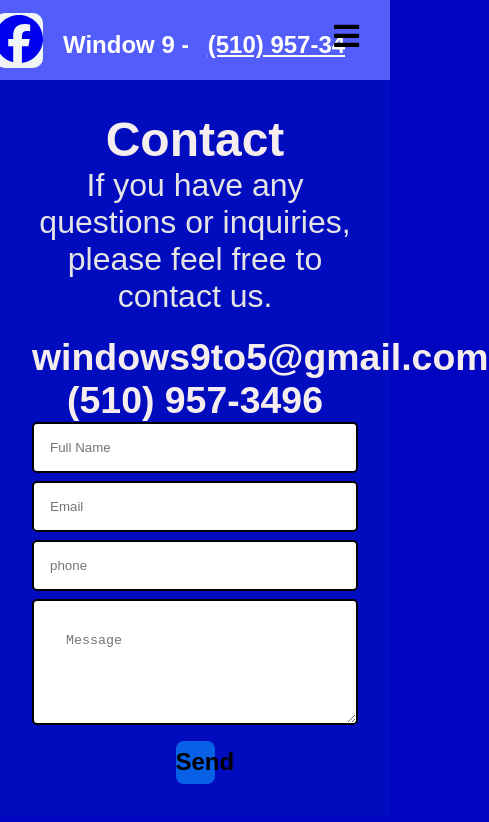
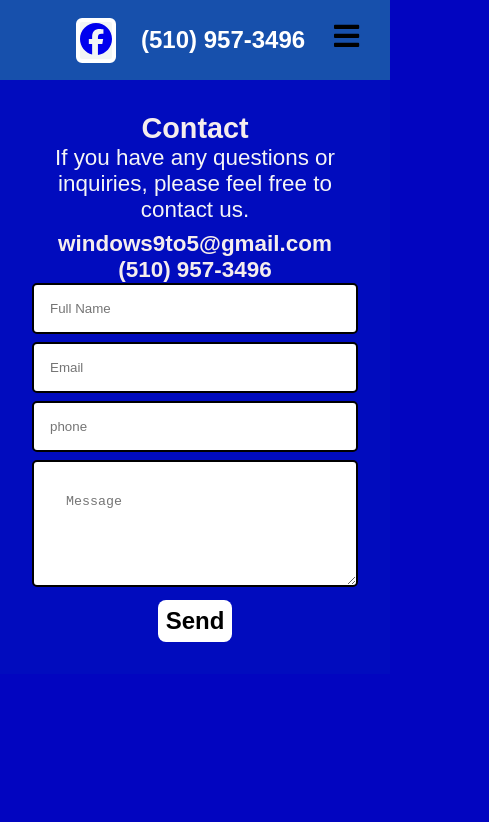
Before and after one commit to mike-hakimi/healthyhomica, a React (Create React App) app: page /contact in a window 390 px wide. Shown: the top 822 px of the page, 489 px wide, since content can reach past the window. Built offline with nearby package versions, Linux system fonts and the light colour scheme.

Commit message:
made some new style for navbar

```diff
--- a/src/Routes/Contact.js
+++ b/src/Routes/Contact.js
@@ -7,7 +7,7 @@ function Contact(){
 
     <h1>Contact</h1>
     <p>If you have any questions or inquiries, please feel free to contact us.</p>
-    <h3>windows9to5@gmail.com</h3>
+    <h3 className="email-class">windows9to5@gmail.com</h3>
     <h3>(510) 957-3496</h3>
        <form className="form-class">
         {/* Your contact form fields */}
@@ -15,7 +15,7 @@ function Contact(){
         <input className="inputs" type="email" placeholder="Email"/>
         <input className="inputs" type="phone" placeholder="phone"/>
         <textarea placeholder="Message"></textarea>
-        <button type="submit">Send</button>
+        <button className="button" type="submit">Send</button>
 
         </form>
         </section>
--- a/src/Routes/Home.js
+++ b/src/Routes/Home.js
@@ -4,12 +4,12 @@ import Services from "./Services";
 import Contact from "./Contact";
 import Footer from "./Footer";
 import GoogleMap from"../Routes/GoogleMap";
-import '../cssComponents/Home.css';
+import '../cssComponents/Home.css'
 function Home(){
     return (
         <div className="home">
-         <img id="home-img" src={process.env.PUBLIC_URL + '/images/main.png'} alt="window 9 5" />
-
+         <img id="home-img" src={process.env.PUBLIC_URL + '/images/main.png'}
+          alt="window 9 5" />
           <Services />
           <GoogleMap />
           <Contact />
--- a/src/component/Navbar.css
+++ b/src/component/Navbar.css
@@ -5,7 +5,8 @@
   }
 
   .navbar {
-    background: #19191a;
+    /* background: #19191a; */
+    background-color: #021e4b;
     height: 80px;
     display: flex;
     justify-content: center;
@@ -111,6 +112,7 @@
     border-radius: 10px;
     font-size: 3rem;
     list-style: none;
+    border: 4px solid white;
    }
 
   .window-9-5-nav{
@@ -118,46 +120,84 @@
     display: none;
  }
 
+
+
  @media screen and (max-width: 960px) {
+
+
+  .navbar .navbar-container .phone-link-top {
+    display: none;
+
+}
+
+
   .NavbarItems {
     position: relative;
   }
 
  .faClass {
    background-color: rgb(242, 245, 245);
-     border-radius: 10px;
-     font-size: 3rem;
+   border-radius: 6px;
+   font-size: 2rem;
    list-style: none;
-     margin-right: 0px;
+   text-decoration: none;
+  display: flex;
+align-self: center;
+color: #535efa;
+/* margin: 15px; */
+border: 4px solid white;
+margin: 15px;
+padding: 0;
+
   };
 
-    .navbar-windo {
+  .navbar-window {
     display: none;
   }
+
   .faClassAndWinow {
     display: flex;
     flex-direction: row;
-      justify-content: center;
+    justify-content: space-between;
     justify-items: center;
     align-items: center;
-      padding: 20px;
-      margin-right: 150px;
-     width: 100vw;
+    padding: 1px;
+    margin-right: 140px;
+   width: 100%;
    }
+
+   /* .faClassAndWinow {
+     display: flex;
+    flex-direction: row;
+    align-items: center;
+    text-align: center;
+    padding: 10px;
+    margin-right: 140px;
+    width: 100%;
+    position: relative;
+
+  } */
+
   .window-9-5-nav{
-      padding: 20px;
-      margin-top: 10px;
-      font-size: 1rem;
+    /* padding: 10px;
+    margin-right: px; */
+    width: 100%;
+    font-size: 0.7rem;
     text-align: center;
     overflow: hidden;
     text-overflow: ellipsis;
     color: white;
     display: block;
     white-space: nowrap;
+    font-weight: bolder
  };
-   .window-9-5-nav h1 .phone-link{
-    color: white;
+
+
+ .phone-link{
+
+  text-decoration: none;
  }
+
   .nav-menu {
     display: flex;
     flex-direction: column;
@@ -169,8 +209,9 @@
     transition: all 0.5s ease;
   }
   .navbar {
-      background-color: #535efa;
+    background-color:  #1750ac;
   }
+
   .nav-menu.active {
     background-color: #00076e;
     /* background: #19191a; */
@@ -207,7 +248,9 @@
     left: 0;
     transform: translate(25%, 50%);
     display: none;
+
   }
+
 
   .menu-icon {
     display: block;
@@ -218,4 +261,6 @@
     font-size: 1.8rem;
     cursor: pointer;
   }
+
+
 }
--- a/src/component/Navbar.js
+++ b/src/component/Navbar.js
@@ -28,7 +28,20 @@ function Navbar (){
 
                 />
                 Windows 9 - 5
+
               </Link>
+              <li>
+                  <h1>
+                    <a class="phone-link-top" href="tel:+15109573496"
+                  style={{
+                    color:'white',
+                    textDecoration: 'none',
+                    listStyle:'none'
+                }}
+                  >(510) 957-3496</a>
+                    </h1>
+                </li>
+
               <div className="menu-icon" onClick={handleClick}>
                 {click ? <FaTimes /> : <FaBars />}
               </div>
@@ -63,31 +76,13 @@ function Navbar (){
                         Contact
                     </NavLink>
                 </li>
-                {/* <li className="nav-item">
-                    <NavLink to="/contact" style={{color: 'whitesmoke'}} className={({ isActive}) => "nav-links" + (isActive ? " activated" : "")}
-                    onClick={closeMobileMenu}
-                    >
-                       (510) 957-3496
-                    </NavLink>
-                </li> */}
-                <ul>
-                {/* <li className="faClass">
-                <a   href="https://www.facebook.com/Windows9to5?mibextid=9R9pXO"
-                               style={{ fontSize: '50px', padding: '15px', color:'rgb(54, 129, 250)' }}
-                              >
-                                <FontAwesomeIcon icon={faFacebook}/>
-                              </a>
-                </li> */}
-                {/* <li className="window-9-5-nav">
-                  <h1>
-                    Window 9 - 5
-                  </h1>
-                </li> */}
-              </ul>
+
+
               </ul>
 
             </div>
             <ul className="faClassAndWinow">
+
                  <li className="faClass">
                 <a   href="https://www.facebook.com/Windows9to5?mibextid=9R9pXO"
                               //  style={{ fontSize: '50px', padding: '15px', color:'rgb(54, 129, 250)' }}
@@ -95,15 +90,18 @@ function Navbar (){
                                 <FontAwesomeIcon icon={faFacebook}/>
                      </a>
                 </li>
+
                 <li className="window-9-5-nav">
-                  <h1>
-                    Window 9 - 5
-                  </h1>
+                  <h1><a class="phone-link" href="tel:+15109573496"
+                   style={{
+                    color:'white',
+                    textDecoration: 'none',
+                     padding:'10px',
+                     fontSize: '1.5rem'
+                     }}>(510) 957-3496</a>
+                      </h1>
                 </li>
-                <li className="window-9-5-nav">
-                  <h1><a class="phone-link" href="tel:+15109573496" style={{color:'white'}}>(510) 957-3496</a>
-</h1>
-                </li>
+
               </ul>
           </nav>
         </IconContext.Provider>
--- a/src/cssComponents/Contact.css
+++ b/src/cssComponents/Contact.css
@@ -11,7 +11,7 @@
 }
 
 #contact p {
-    color: rgb(23, 21, 21);
+    color: black;
     margin-bottom: 1.3rem;
     font-family: Arial, Helvetica, sans-serif;
 }
@@ -39,13 +39,13 @@
     height: 15vh;
 }
 
-#contact button {
+#contact .button {
     background-color: white;
     color: black;
     border: none;
     cursor: pointer;
     height: 4vh;
-    width: 6vw;
+    width: 5vw;
     font-size: 1.5rem;
     border-radius: 8px;
     font-weight: bolder;
@@ -59,88 +59,14 @@
 }
 
 
-
-
-
-
-
-
-/* #contact {
-    background-color: rgba(169, 214, 251, 0.996);
-    padding: 2rem;
-    text-align: center;
-    font-size: 2rem;
-    font-family: Arial, Helvetica, sans-serif;
-}
-
-#contact h2{
-    color: #09bef0;
-}
-
-#contact p{
-    color: rgb(23, 21, 21);
-    margin-bottom: 1.3rem;
-    font-family: Arial, Helvetica, sans-serif;
-};
-#contact form{
-
-}
-#contact form{
-    max-width: 400px;
-    margin: 0 auto;
-};
-
-.inputs{
-}
-.inputs {
-    width: 100% !important;
-    padding: 1rem;
-    margin-bottom: 0.5rem;
-    border: 2px solid black;
-    border-radius: 5px;
-}
-
-
-#contact .form-class textarea {
-    display: flex;
-    width: 100%;
-    padding: 2rem;
-    margin-bottom: 0.5rem;
-    border: 2px solid black;
-    border-radius: 5px;
-    height: 15vh;
-};
-
-#contact button {
-
-}
-#contact button {
-    background-color: white;
-    color: black;
-    border: none;
-    cursor: pointer;
-    height: 4vh;
-    width: 6vw;
-    font-size: 1.5rem;
-    border-radius: 8px;
-    font-weight: bolder;
-}
-
-#contact button:hover{
-    background-color: #0860e6;
-    color: white;
-} */
-
-
-
 @media screen and (max-width: 960px) {
 
     body{
         background-color: #0205c0;
     }
-    #contact button{
-        background-color: #0860e6;
-        width: 10vw;
+    #contact .button{
+        background-color: white;
+        width: 19vw;
         height: 5vh;
     }
     .navbar {
@@ -154,17 +80,10 @@
         color: rgb(245, 237, 237);
         padding: 2rem;
         text-align: center;
-        font-size: 2rem;
+        font-size: 1.2rem;
         font-family: Arial, Helvetica, sans-serif;
     }
 
-
-
-    #contact p{
-        color: rgb(229, 228, 228);
-        margin-bottom: 1.3rem;
-        font-family: Arial, Helvetica, sans-serif;
-    };
 
     #contact form{
         max-width: 100%;
@@ -180,5 +99,16 @@
         border: 2px solid black;
         border-radius: 5px;
     }
+    #contact p {
+        color:whitesmoke;
+        margin-bottom: 0.5rem;
+        font-size: 1.4rem;
+        font-family: Arial, Helvetica, sans-serif;
+    };
+
+    #contact .email-class{
+        font-size: 1.3rem;
+        color: black;
+    }
 
   }
--- a/src/cssComponents/Home.css
+++ b/src/cssComponents/Home.css
@@ -7,9 +7,9 @@ img{
     object-fit: cover;
 };
 
-@media screen and (max-width: 960px) {
-    .img-class {
-        width: 10px;
-        height: auto; /* To maintain aspect ratio */
+ @media screen and (max-width: 960px) {
+    .home #home-img img{
+        width: 1%;
+
       }
   }
--- a/src/cssComponents/Services.css
+++ b/src/cssComponents/Services.css
@@ -4,8 +4,8 @@
     flex-direction: row;
     color: rgb(2, 63, 161);
     justify-content: space-evenly;
-    padding: 10px;
-    margin: 10px;
+    padding: 0px;
+    margin: 0px;
     font-family: Arial, Helvetica, sans-serif;
     font-size: 1.5rem;
     font-weight: 800;
@@ -19,7 +19,15 @@
 
 /* Updated styles for smaller screens */
 @media screen and (max-width: 960px) {
+    *body{
+        background-color: white;
+    }
+
+    .pressure-washing h4{
+        color: blue;
+    }
     .services {
+
         font-size: 1.8rem;
         cursor: pointer;
         display: flex;
@@ -32,7 +40,7 @@
     .services {
         /* Define the new styles for when scrolling down */
         /* For example, change background color or font size */
-        background-color: #00076e;
+        background-color: white;
         font-size: 24px;
     }
 
@@ -42,14 +50,14 @@
         border-radius: 5px;
         padding: 10px;
         margin: 2px;
-        background-color: #00076e;
+        /* background-color: #00076e; */
     }
 
     /* Override text color for specific elements within .services */
     .services .window h1,
     .services .solar h1,
     .services .pressure-washing h1 {
-        color: aliceblue;
+        color: rgb(3, 97, 180);
         padding: 2px;
         margin: 2px;
     }
```
Also changed, not shown: public/images/mainNav.png (added). Lines whose indentation alone changed are shown as unchanged.
